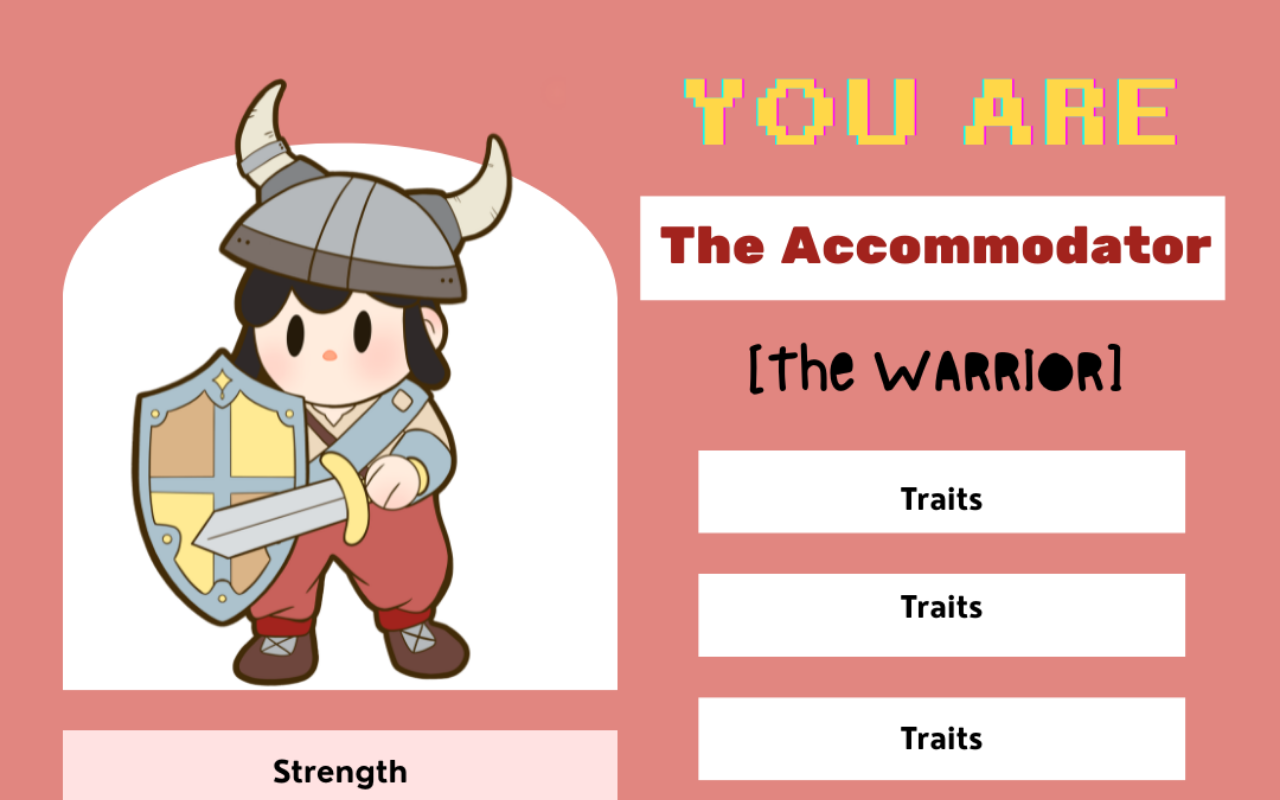
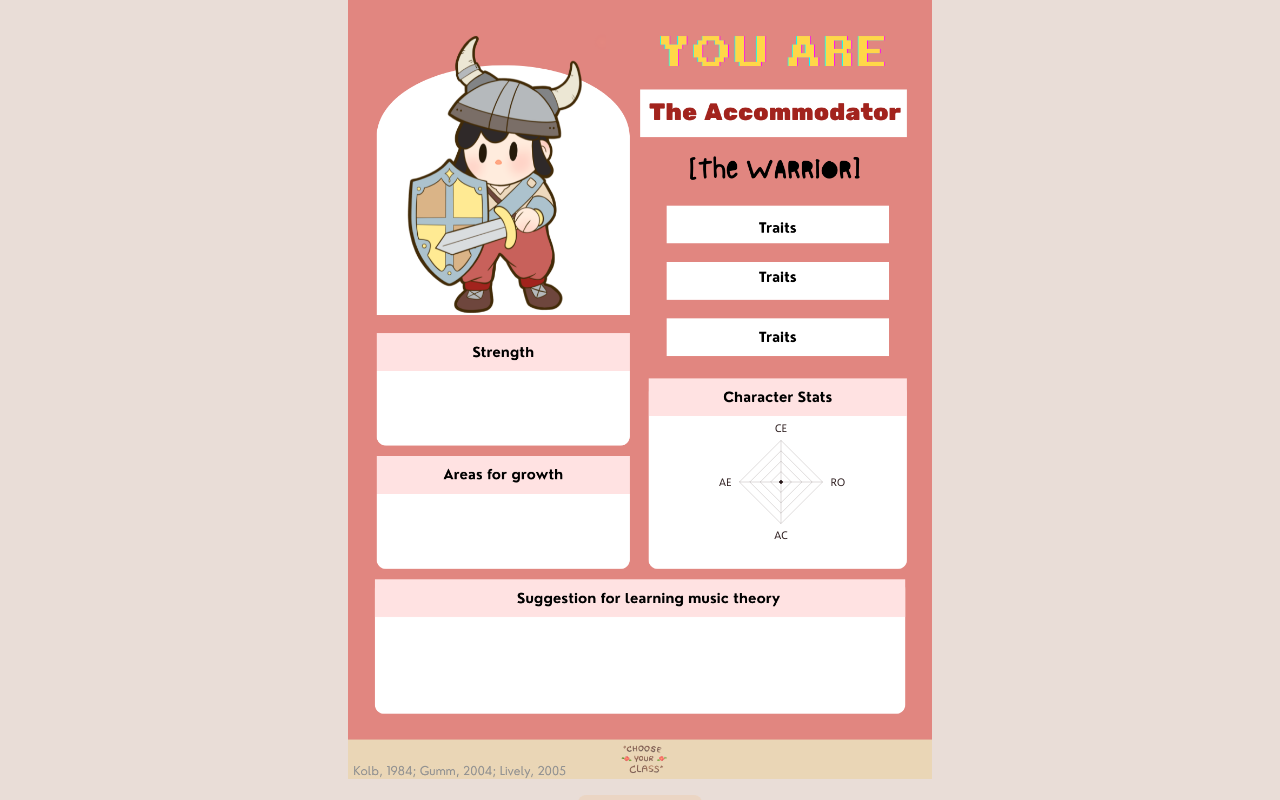
Before and after one commit to Khongchai/choose-your-class, a Next.js app: page /results/reveal in a window 1280 px wide. Shown: the top 800 px of the page. Built offline with nearby package versions, Linux system fonts and the light colour scheme.

Commit message:
fixed image padding

```diff
--- a/src/app/results/reveal/page.tsx
+++ b/src/app/results/reveal/page.tsx
@@ -78,7 +78,8 @@ export default function RevealPage() {
     [state.selfAssessmentAnswers],
   );
 
-  const resultImages = state.language === "th" ? resultImagesTh : resultImagesEng;
+  const resultImages =
+    state.language === "th" ? resultImagesTh : resultImagesEng;
   const imageSrc = resultImages[characterClass];
 
   // Track rendered image width to compute scale factor
@@ -120,7 +121,7 @@ export default function RevealPage() {
   return (
     <div className="flex min-h-dvh flex-col items-center justify-center">
       {/* Image + chart overlay wrapper */}
-      <div ref={wrapperRef} className="relative w-full">
+      <div ref={wrapperRef} className="relative w-full px-2 max-w-150">
         <img
           ref={imgRef}
           src={imageSrc}
```
